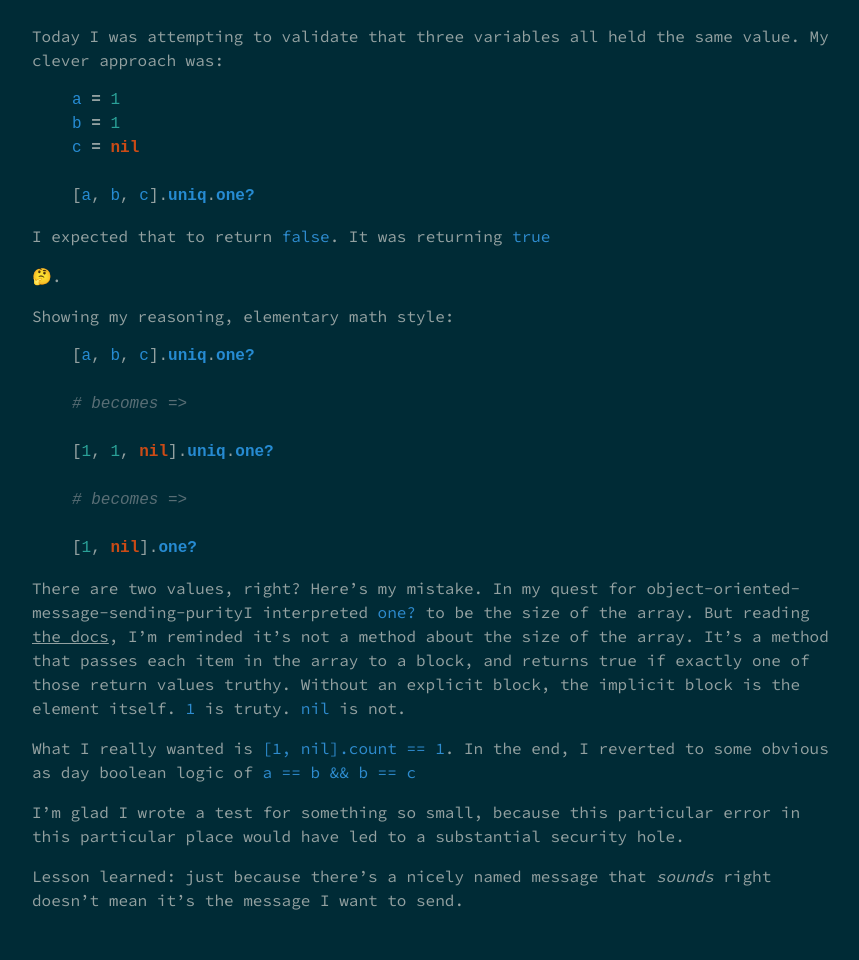
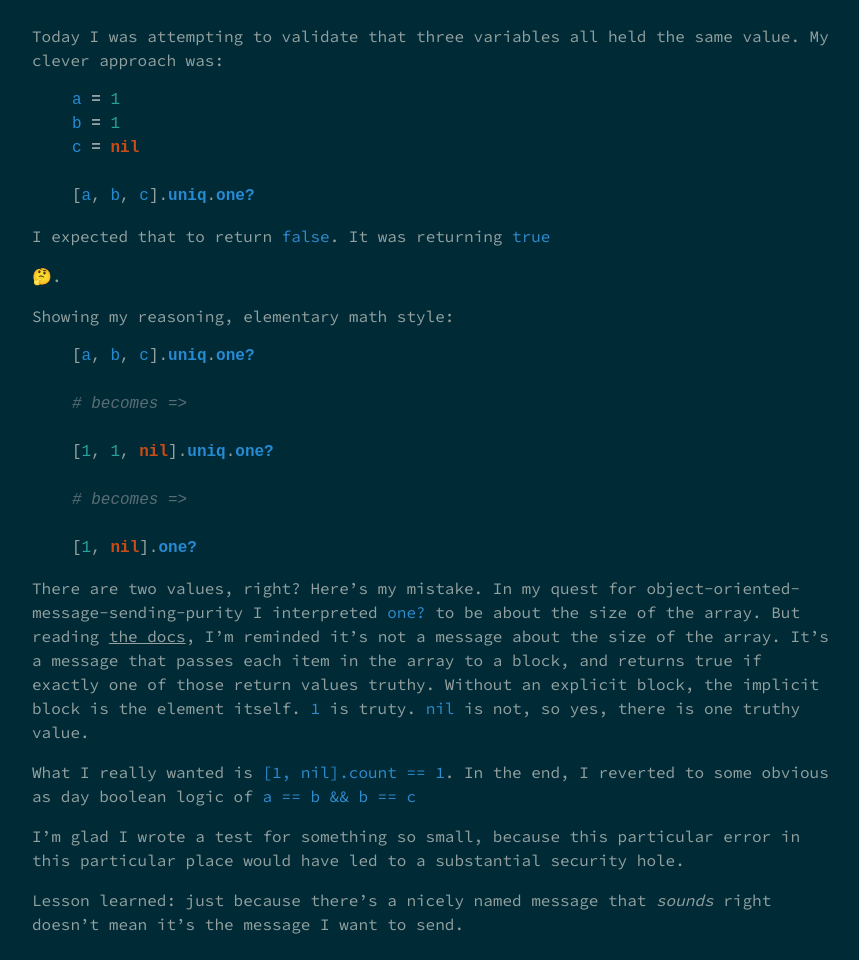
Before and after one commit to danott/today-i-learned, a Jekyll site: the page built from _posts/2018-08-30-today-i-learned.md, in a window 1280 px wide. Shown: the whole page, without its empty margins (208-1067 px from the left). Built offline with Jekyll 4.4.1, drawn with Linux system fonts in a browser that asks for light colours; our own code applies the rules of GitHub Pages for plain Markdown files; before the commit the page ends 936 px from its top, so only the background shows below that.

Commit message:
2018-08-30

```diff
--- a/_posts/2018-08-30-today-i-learned.md
+++ b/_posts/2018-08-30-today-i-learned.md
@@ -30,11 +30,11 @@ Showing my reasoning, elementary math style:
 
 There are two values, right?
 Here's my mistake.
-In my quest for object-oriented-message-sending-purityI interpreted `one?` to be the size of the array.
-But reading [the docs][], I'm reminded it's not a method about the size of the array.
-It's a method that passes each item in the array to a block, and returns true if exactly one of those return values truthy.
+In my quest for object-oriented-message-sending-purity I interpreted `one?` to be about the size of the array.
+But reading [the docs][], I'm reminded it's not a message about the size of the array.
+It's a message that passes each item in the array to a block, and returns true if exactly one of those return values truthy.
 Without an explicit block, the implicit block is the element itself.
-`1` is truty. `nil` is not.
+`1` is truty. `nil` is not, so yes, there is one truthy value.
 
 What I really wanted is `[1, nil].count == 1`.
 In the end, I reverted to some obvious as day boolean logic of `a == b && b == c`
```
